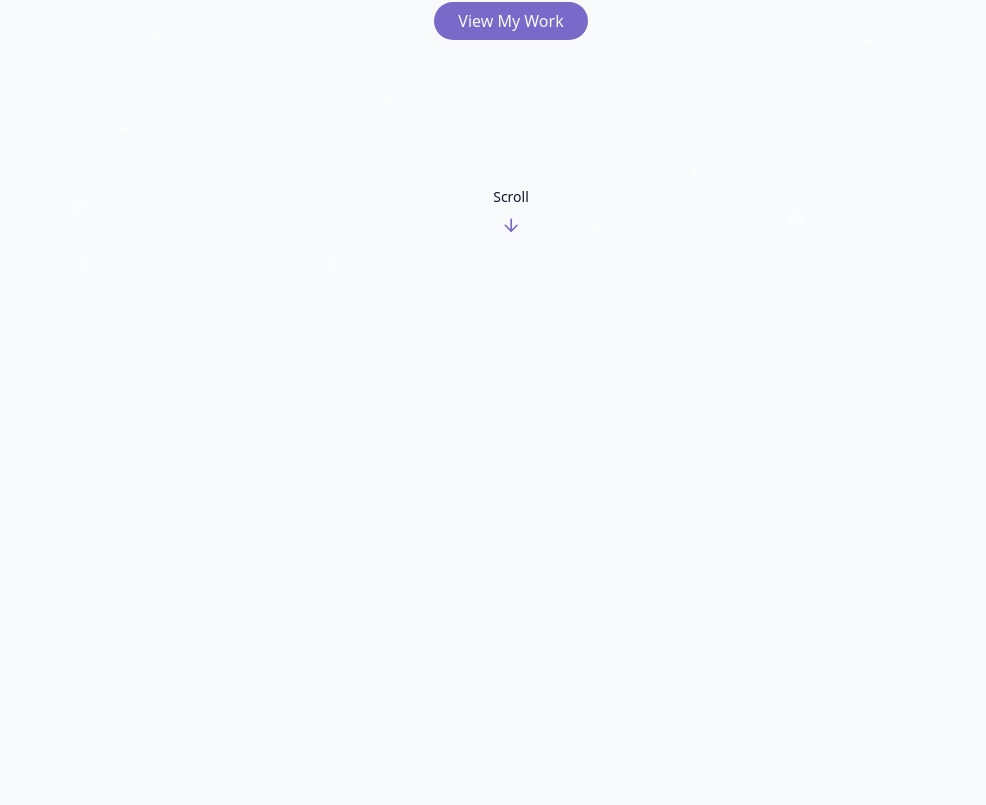
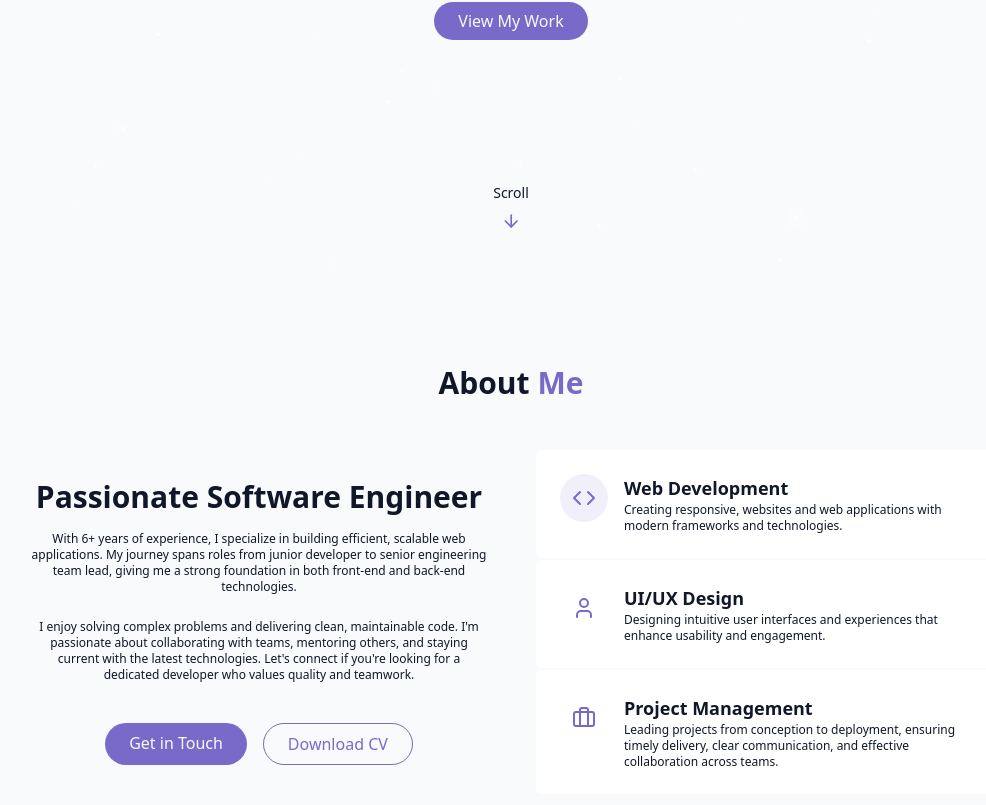
Before and after one commit to romiaujla/portfolio-2025, a React (Vite) app: page / in a window 1280 px wide. Shown: the part 531-1336 px from the top of the page, without its empty margins (129-1115 px from the left). Before the commit the page ends 800 px from the top, so only its background shows below. Built offline with nearby package versions, Linux system fonts and the light colour scheme.

Commit message:
[PORTFOLIO-2025] Added ability to download resume and created a little descriptions about me and a small skills section

```diff
--- /dev/null
+++ b/src/components/About.tsx
@@ -0,0 +1,97 @@
+import { Briefcase, Code, User } from "lucide-react";
+
+export const About = () => {
+    return (
+        <section
+            id="about"
+            className="py-24 px-4 relative"
+        >
+            <div className="container mx-auto max-w-5xl">
+                <h2 className="text-3xl md-text-4xl font-bold mb-12 text-center">
+                    About <span className="text-primary">Me</span>
+                </h2>
+
+                <div className="grid grid-cols-1 md:grid-cols-2 gap-12 items-center">
+                    <div className="space-y-6">
+                        <h3 className="text-2xl md:text-3xl font-semibold mb-4">
+                            Passionate Software Engineer
+                        </h3>
+
+                        <p className="text-muted-foreground mb-6 text-xs">
+                            With 6+ years of experience, I specialize in building efficient, scalable web applications.
+                            My journey spans roles from junior developer to senior engineering team lead, giving me a
+                            strong foundation in both front-end and back-end technologies.
+                        </p>
+
+                        <p className="text-muted-foreground mb-6 text-xs">
+                            I enjoy solving complex problems and delivering clean, maintainable code.
+                            I'm passionate about collaborating with teams, mentoring others, and staying current with the latest technologies.
+                            Let's connect if you're looking for a dedicated developer who values quality and teamwork.
+                        </p>
+
+                        <div className="flex flex-col sm:flex-row gap-4 pt-4 justify-center">
+                            <a href="#contact" className="cosmic-button">
+                                Get in Touch
+                            </a>
+
+                            <a
+                                href="/Raman_Aujla_Resume.pdf"
+                                download="Raman_Aujla_Resume.pdf"
+                                className="px-6 py-2 rounded-full border border-primary text-primary hover:bg-primary/10 transition-colors duration-300"
+                            >
+                                Download CV
+                            </a>
+                        </div>
+                    </div>
+
+                    <div className="grid-cols-1 gap-6">
+                        <div className="gradient-border p-6 card-hover">
+                            <div className="flex items-start gap-4">
+                                <div className="p-3 rounded-full bg-primary/10">
+                                    <Code className="h-6 w-6 text-primary" />
+                                </div>
+
+                                <div className="text-left">
+                                    <h4 className="font-semibold text-lg">Web Development</h4>
+                                    <p className="text-muted-foreground text-xs">
+                                        Creating responsive, websites and web applications with modern frameworks and technologies.
+                                    </p>
+                                </div>
+                            </div>
+                        </div>
+                        <div className="gradient-border p-6 card-hover">
+                            <div className="flex items-start gap-4">
+                                <div className="p-3 ronunded-full bg-primary-10">
+                                    <User className="h-6 w-6 text-primary" />
+                                </div>
+
+                                <div className="text-left">
+                                    <h4 className="font-semibold text-lg">UI/UX Design</h4>
+                                    <p className="text-muted-foreground text-xs">
+                                        Designing intuitive user interfaces and experiences that enhance usability and engagement.
+                                    </p>
+                                </div>
+                            </div>
+                        </div> <div className="gradient-border p-6 card-hover">
+                            <div className="flex items-start gap-4">
+                                <div className="p-3 ronunded-full bg-primary-10">
+                                    <Briefcase className="h-6 w-6 text-primary" />
+                                </div>
+
+                                <div className="text-left">
+                                    <h4 className="font-semibold text-lg">Project Management</h4>
+                                    <p className="text-muted-foreground text-xs">
+                                        Leading projects from conception to deployment, ensuring timely delivery, clear communication, and effective collaboration across teams.
+                                    </p>
+                                </div>
+                            </div>
+
+                        </div>
+                    </div>
+
+
+                </div>
+            </div>
+        </section>
+    );
+}
--- a/src/pages/Home.tsx
+++ b/src/pages/Home.tsx
@@ -1,3 +1,4 @@
+import { About } from "../components/About";
 import { HeroSection } from "../components/HeroSection";
 import { NavBar } from "../components/NavBar";
 import { StarBackground } from "../components/StarBackground";
@@ -13,6 +14,7 @@ export const Home = () => {
 
         <main>
             <HeroSection />
+            <About />
         </main>
     </div>
 
```
Also changed, not shown: 1 other file (tests, documents, lock files or other folders).
